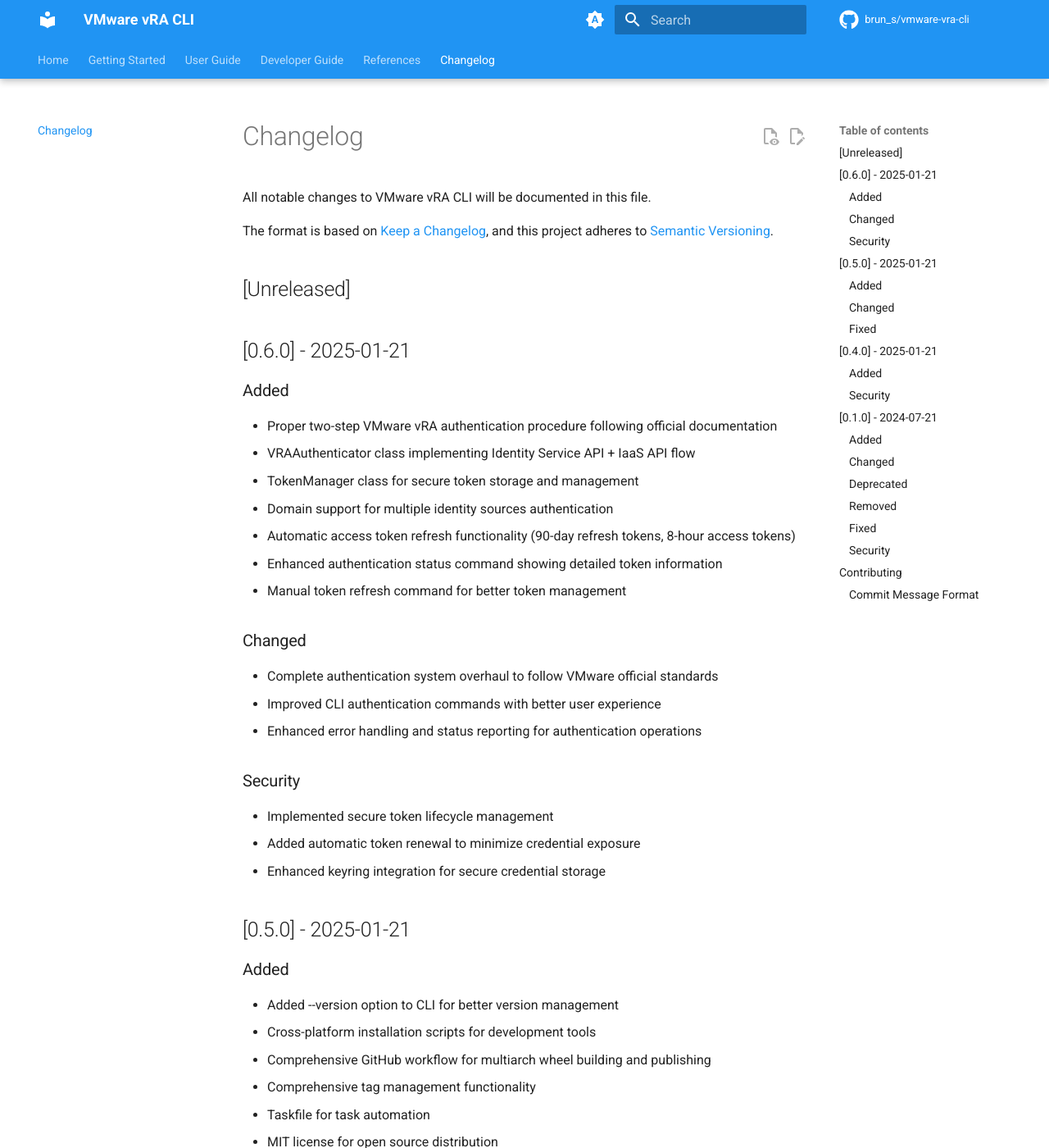
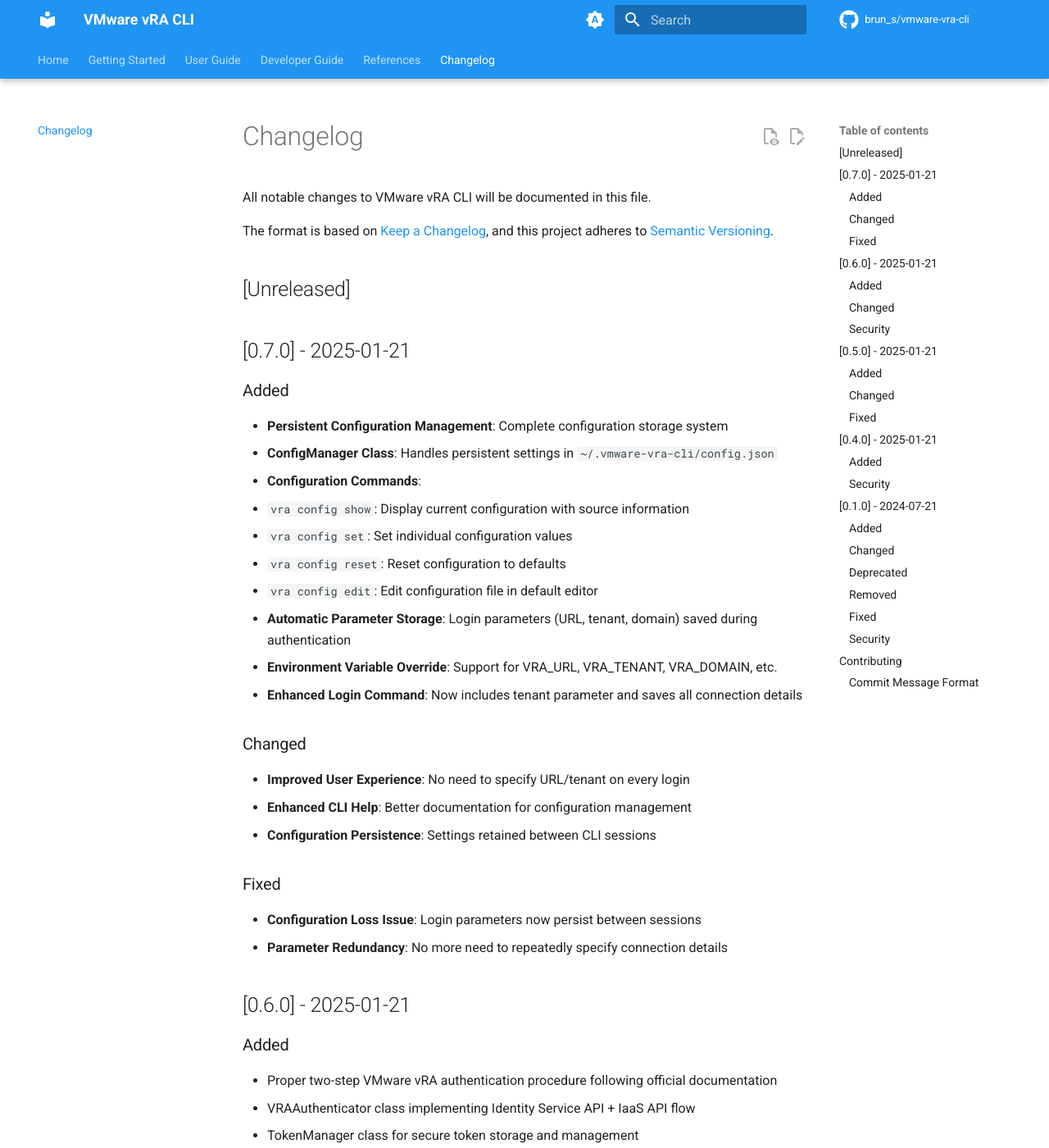
Before and after one commit to brunseba/tools-vmware-vra-cli, an MkDocs documentation site: the page built from docs/changelog.md, in a window 1280 px wide and 1400 px high. Shown: the whole window at 82% size. Built offline with MkDocs 1.6.1 and Material for MkDocs 9.7.7, drawn with Linux system fonts in a browser that asks for light colours; comment, search, counter and statistics services are not loaded; the version menu is left out.

Commit message:
chore: bump version to 0.7.0 and update changelog
- Version bump from 0.6.0 to 0.7.0 for configuration management features
- Updated changelog with comprehensive v0.7.0 release notes
- Added details about persistent configuration system
- Documented new config management commands and user experience improvements

```diff
--- a/docs/changelog.md
+++ b/docs/changelog.md
@@ -6,6 +6,29 @@
 and this project adheres to [Semantic Versioning](https://semver.org/spec/v2.0.0.html).
 
 ## [Unreleased]
+
+## [0.7.0] - 2025-01-21
+
+### Added
+- **Persistent Configuration Management**: Complete configuration storage system
+- **ConfigManager Class**: Handles persistent settings in `~/.vmware-vra-cli/config.json`
+- **Configuration Commands**:
+  - `vra config show`: Display current configuration with source information
+  - `vra config set`: Set individual configuration values
+  - `vra config reset`: Reset configuration to defaults
+  - `vra config edit`: Edit configuration file in default editor
+- **Automatic Parameter Storage**: Login parameters (URL, tenant, domain) saved during authentication
+- **Environment Variable Override**: Support for VRA_URL, VRA_TENANT, VRA_DOMAIN, etc.
+- **Enhanced Login Command**: Now includes tenant parameter and saves all connection details
+
+### Changed
+- **Improved User Experience**: No need to specify URL/tenant on every login
+- **Enhanced CLI Help**: Better documentation for configuration management
+- **Configuration Persistence**: Settings retained between CLI sessions
+
+### Fixed
+- **Configuration Loss Issue**: Login parameters now persist between sessions
+- **Parameter Redundancy**: No more need to repeatedly specify connection details
 
 ## [0.6.0] - 2025-01-21
 
--- a/pyproject.toml
+++ b/pyproject.toml
@@ -4,7 +4,7 @@
 
 [project]
 name = "vmware-vra-cli"
-version = "0.6.0"
+version = "0.7.0"
 description = "A Python CLI tool to interact with VMware vRealize Automation 8 via REST API"
 readme = "README.md"
 requires-python = ">=3.10"
--- a/src/vmware_vra_cli/__init__.py
+++ b/src/vmware_vra_cli/__init__.py
@@ -1,5 +1,5 @@
 """VMware vRealize Automation CLI tool."""
 
-__version__ = "0.6.0"
+__version__ = "0.7.0"
 __author__ = "Sebastien Brun"
 __email__ = "brun_s@example.com"
```
